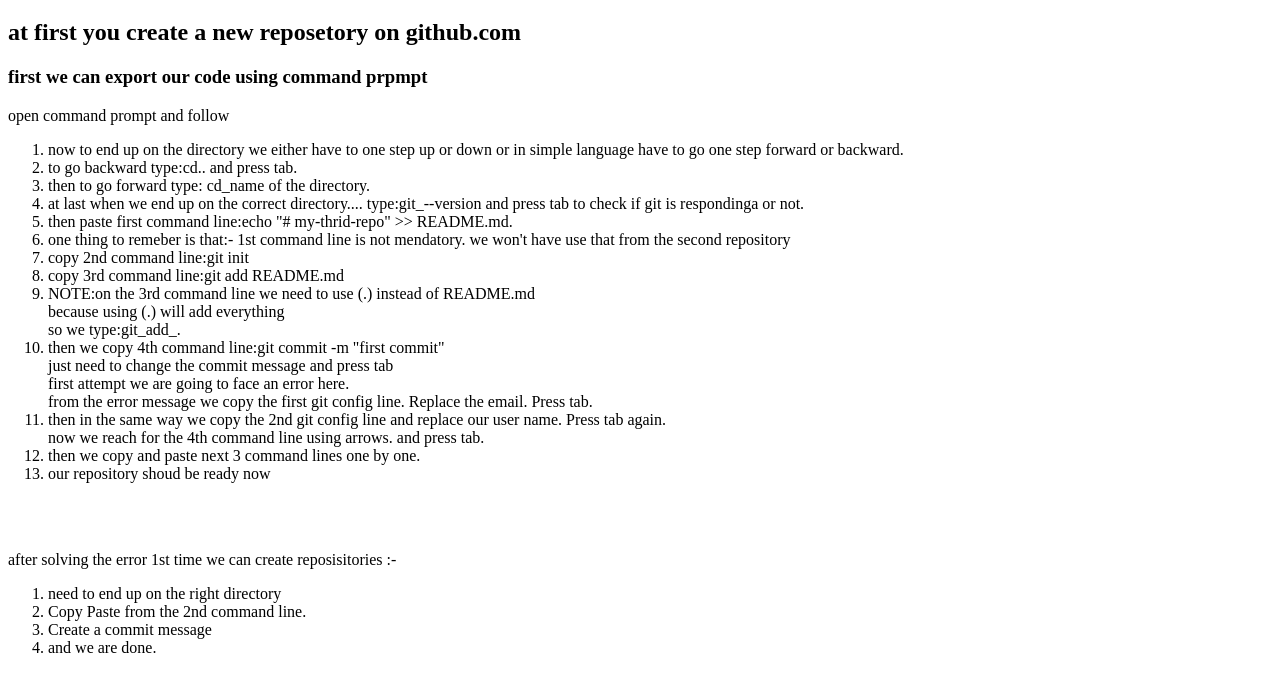
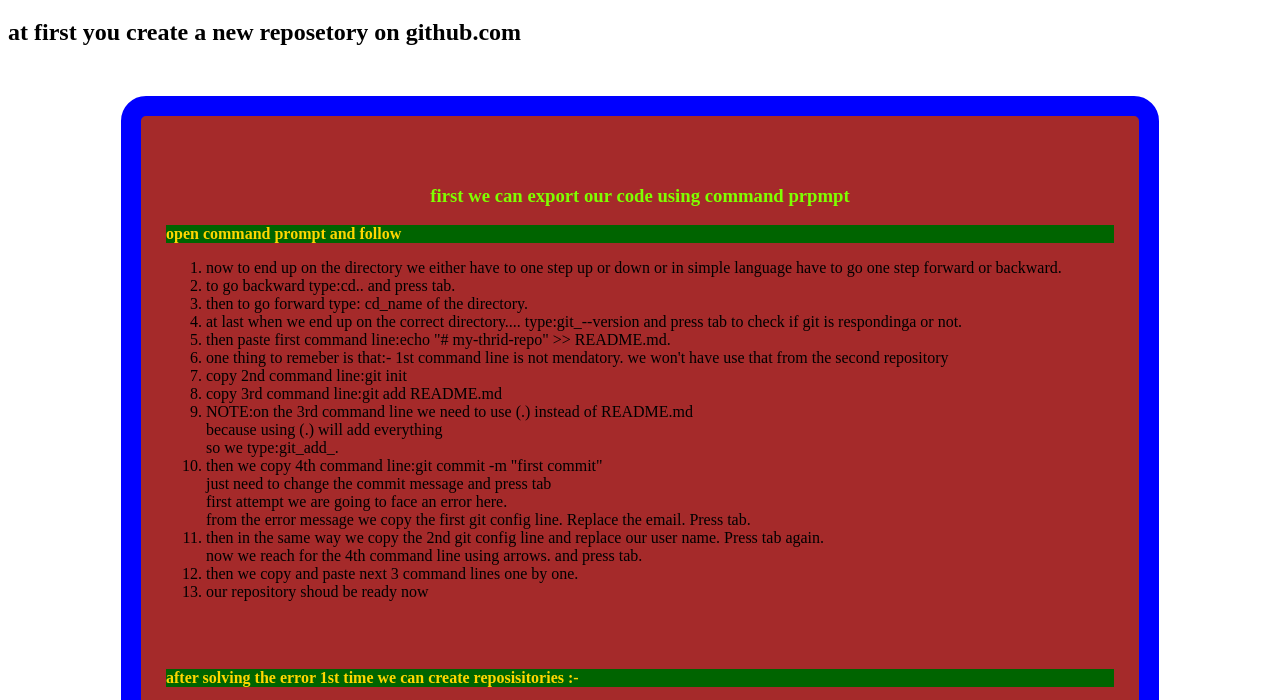
Before and after one commit to abulbashar98/my-second-repo, a plain HTML site: page index.html in a window 1280 px wide. Shown: the part 61-761 px from the top of the page. Drawn offline with Linux system fonts and the light colour scheme.

Commit message:
box model

```diff
--- a/index.html
+++ b/index.html
@@ -10,6 +10,7 @@
 <body>
     <h1>Github uses step by step</h1>
     <h2>at first you create a new reposetory on github.com</h2>
+    <div>
     <h3>first we can export our code using command prpmpt</h3>
     <p>open command prompt and follow</p>
     <ol>
@@ -39,12 +40,13 @@
         <br>
         <br>
         <br>
-                <P>How do push our codes after every change??? As iy doesn't change or upload automatically.</P>
+                <P>How do push our codes after every change??? As it doesn't change or upload automatically.</P>
         <ol>
         <li>1st we type: git_add_.</li>
         <li>2nd we type:git_commit_-m_"commit message"</li>
         <li>3rd we type:git_push and tab</li>
     <li>code changes shoud get uploaded.</li>
     </ol>
+</div>
 </body>
 </html>
--- a/style.css
+++ b/style.css
@@ -0,0 +1,17 @@
+div{
+    background-color: brown;
+    border: 20px blue solid;
+    padding: 50px 25px;
+    border-radius: 25px;
+    margin: 50px auto;
+    width: 75%;
+}
+div h3{
+    text-align: center;
+    color: chartreuse;
+}
+div p{
+    background-color: darkgreen;
+    font-weight: 600;
+    color: gold;
+}
```
